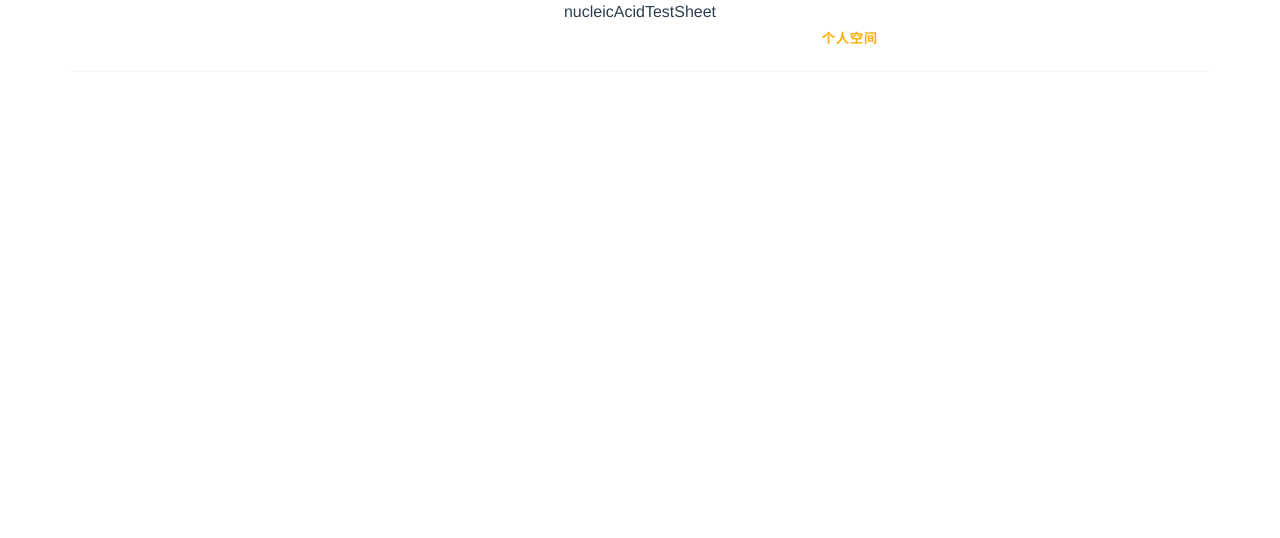
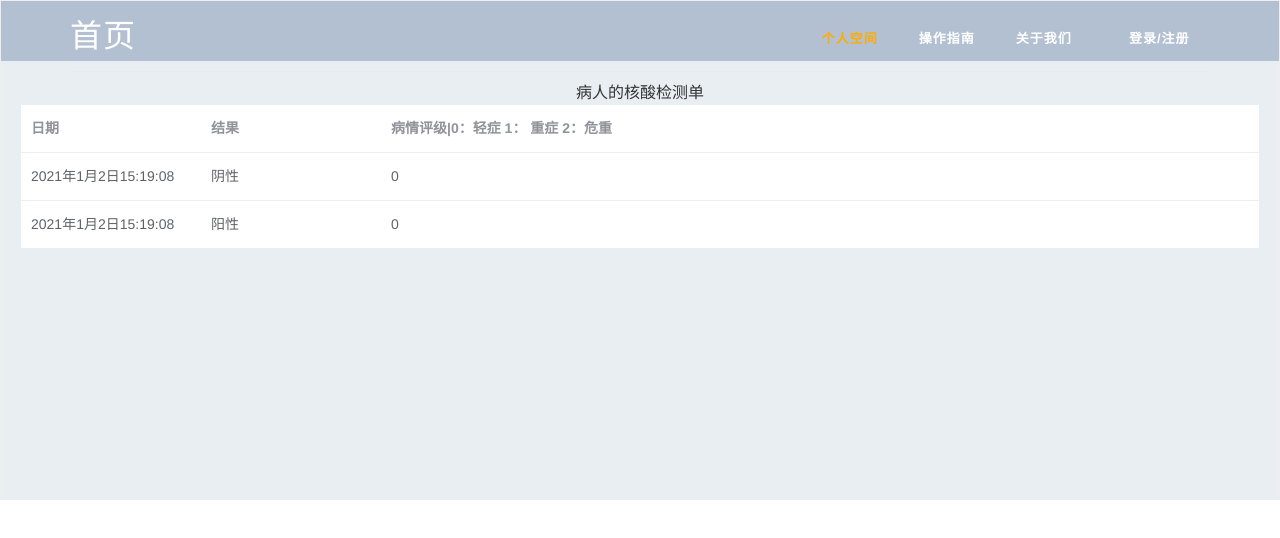
Before and after one commit to zzzyoyo/hospital_system_frontend, a Vue app in the folder frontend/: page /#/test_sheet in a window 1280 px wide. Shown: the top 538 px of the page. Built offline with nearby package versions, Linux system fonts and the light colour scheme; no server answers.

Commit message:
核酸检测单的查询

```diff
--- a/frontend/src/components/Doctor.vue
+++ b/frontend/src/components/Doctor.vue
@@ -53,12 +53,12 @@
             </el-table-column>
             <el-table-column prop="test_sheet" label="核酸检测单">
               <template slot-scope="scope">
-                <router-link :to="{ path: 'test_sheet', query: { id: scope.row.patientID }}">核酸检测单</router-link>
+                <router-link :to="{ path: 'test_sheet', query: { id: scope.row.patientID , name: scope.row.username}}">核酸检测单</router-link>
               </template>
             </el-table-column>
             <el-table-column prop="state_record" label="状态记录表">
               <template slot-scope="scope">
-                <router-link :to="{ path: 'state_record', query: { id: scope.row.patientID }}">状态记录表</router-link>
+                <router-link :to="{ path: 'state_record', query: { id: scope.row.patientID, name: scope.row.username }}">状态记录表</router-link>
               </template>
             </el-table-column>
             <el-table-column
--- a/frontend/src/components/NucleicAcidTestSheet.vue
+++ b/frontend/src/components/NucleicAcidTestSheet.vue
@@ -1,15 +1,81 @@
 <template>
-    <div>
-      nucleicAcidTestSheet
-    </div>
+  <el-container style="height: 500px; border: 1px solid #eee">
+    <el-header></el-header>
+    <el-main>
+      病人{{patientName}}的核酸检测单
+      <el-table
+        :data="sheetTable"
+        style="width: 100%">
+        <el-table-column
+          prop="date"
+          label="日期"
+          width="180">
+        </el-table-column>
+        <el-table-column
+          prop="result"
+          label="结果"
+          width="180">
+        </el-table-column>
+        <el-table-column
+          prop="conditianal_rating"
+          label="病情评级|0：轻症 1： 重症 2：危重">
+        </el-table-column>
+      </el-table>
+    </el-main>
+  </el-container>
 </template>
 
 <script>
     export default {
-        name: "nucleicAcidTestSheet"
+      name: "nucleicAcidTestSheet",
+      created: function(){
+        this.$axios.post('/nucleicAcidTestSheet',{
+          patientID: this.patientID
+        })
+          .then(resp => {
+            if(resp.status === 200){
+              this.sheetTable = resp.data.sheetTable;
+            }
+          })
+          .catch(err => {
+            console.log(err);
+            this.$message.error('页面信息加载失败')
+          })
+      },
+      data(){
+        return{
+          patientID: this.$route.query.id,
+          patientName: this.$route.query.name,
+          sheetTable:[{date:'2021年1月2日15:19:08', result:'阴性', conditianal_rating:0},{date:'2021年1月2日15:19:08', result:'阳性', conditianal_rating:0}]
+        }
+      }
     }
 </script>
 
 <style scoped>
+  .el-header, .el-footer {
+    background-color: #B3C0D1;
+    color: #333;
+    text-align: center;
+    line-height: 60px;
+  }
 
+  .el-main {
+    background-color: #E9EEF3;
+    color: #333;
+    text-align: center;
+  }
+
+  body > .el-container {
+    margin-bottom: 40px;
+  }
+
+  .el-container:nth-child(5) .el-aside,
+  .el-container:nth-child(6) .el-aside {
+    line-height: 260px;
+  }
+
+  .el-container:nth-child(7) .el-aside {
+    line-height: 320px;
+  }
 </style>
```
